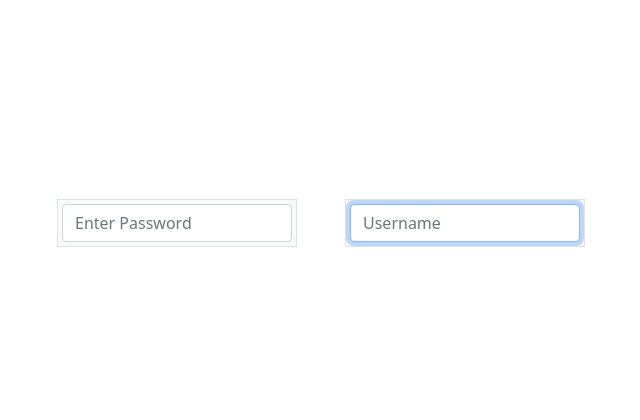
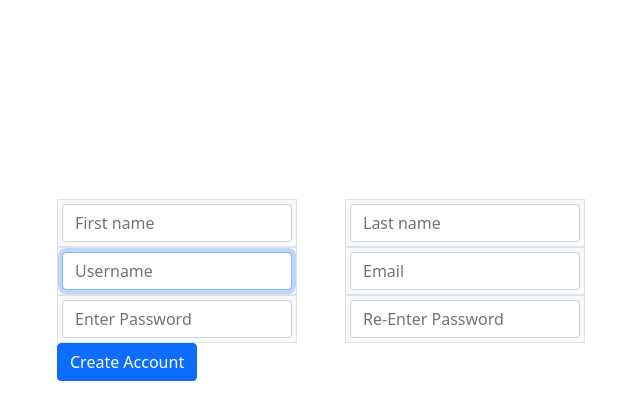
Before and after one commit to TristanBachini/Project-Marketplace, a Django app: page /auth/register/ in a window 1280 px wide. Shown: the part 265-685 px from the top of the page, without its empty margins (319-959 px from the left). Run offline with Django 3.2, Linux system fonts and the light colour scheme.

Commit message:
made progress with login register backend

```diff
--- a/UP_Marketplace/login_app/forms.py
+++ b/UP_Marketplace/login_app/forms.py
@@ -16,8 +16,10 @@ from django.contrib.auth import get_user_model
 class UserForm(UserCreationForm):
     attrs = {'class': 'form-control', 'id': 'floatingInput',
              'placeholder': 'Enter Password', 'required': True}
+    attrs1 = {'class': 'form-control', 'id': 'floatingInput',
+             'placeholder': 'Re-Enter Password', 'required': True}
     password1 = CharField(widget=PasswordInput(attrs=attrs))
-    password2 = CharField(widget=PasswordInput(attrs=attrs))
+    password2 = CharField(widget=PasswordInput(attrs=attrs1))
 
     class Meta:
         User = get_user_model()
--- a/UP_Marketplace/login_app/templates/login_app/register.html
+++ b/UP_Marketplace/login_app/templates/login_app/register.html
@@ -2,14 +2,36 @@
 {% block content %} {% load static %}
 <div class="container-sm register">
     <div class="container overflow-hidden">
+      <form action="" method="post">
+        {% csrf_token %}
+        <div class="row gx-5">
+          <div class="col">
+           <div class="p-1 border bg-light">{{form.first_name}}</div>
+          </div>
+          <div class="col">
+            <div class="p-1 border bg-light">{{form.last_name}}</div>
+          </div>
+        </div>
+        <div class="row gx-5">
+          <div class="col">
+           <div class="p-1 border bg-light">{{form.username}}</div>
+          </div>
+          <div class="col">
+            <div class="p-1 border bg-light">{{form.email}}</div>
+          </div>
+        </div>
         <div class="row gx-5">
           <div class="col">
            <div class="p-1 border bg-light">{{form.password1}}</div>
           </div>
           <div class="col">
-            <div class="p-1 border bg-light">{{form.username}}</div>
+            <div class="p-1 border bg-light">{{form.password2}}</div>
           </div>
         </div>
+
+        <button id="submit_button" type="submit" class="btn btn-primary">Create Account</button>
+      </form>
+
       </div>
 </div>
 {% endblock %}
--- a/UP_Marketplace/login_app/views.py
+++ b/UP_Marketplace/login_app/views.py
@@ -8,4 +8,10 @@ def login(request):
 def register(request):
     form = UserForm()
     data = {"form":form}
+    if(request.method=='POST'):
+        form = UserForm(request.POST)
+        if form.is_valid:
+            print("valid naman")
+        else:
+            print(form.errors)
     return render(request, "login_app/register.html",data)
```
